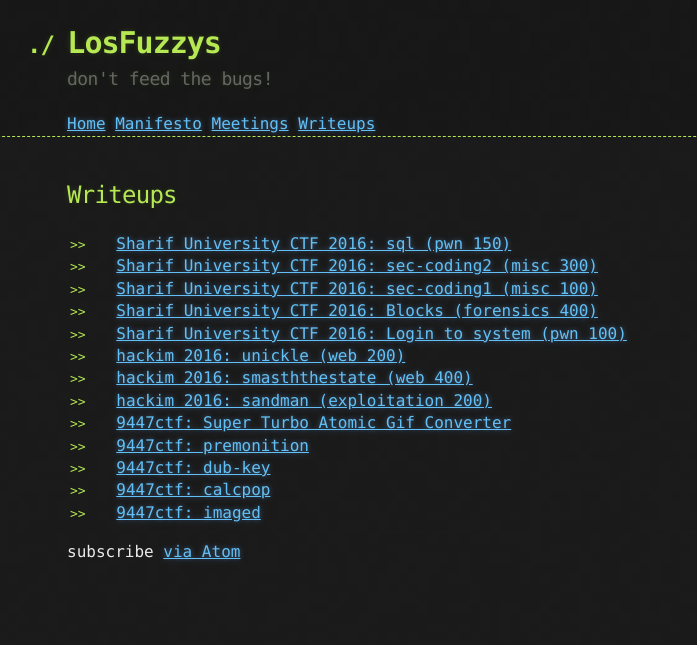
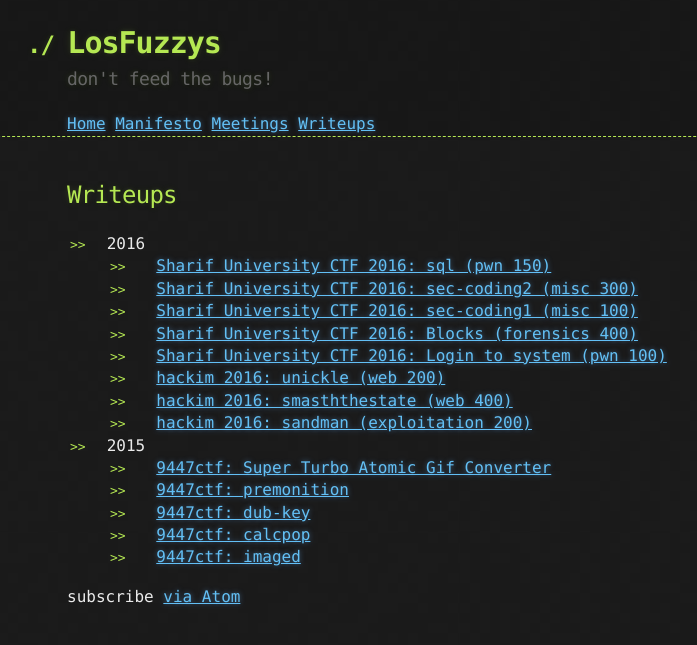
Before and after one commit to mtps3/Mtps3.github.io, a Jekyll site: the page built from writeups.md, in a window 1280 px wide. Shown: the top 645 px of the page, without its empty margins (73-770 px from the left). Built offline with Jekyll 4.4.1, drawn with Linux system fonts in a browser that asks for light colours.

Commit message:
group writeups per year

```diff
--- a/writeups.md
+++ b/writeups.md
@@ -6,7 +6,28 @@
 
 <ul>
 {% for post in site.categories.writeup %}
-<li><!--{{ post.date | date: "%b %-d, %Y" }} --> <a href="{{ post.url | prepend: site.baseurl }}">{{ post.title }}</a></li>
+   {% capture this_year %}{{ post.date | date: "%Y" }}{% endcapture %}
+   {% capture next_year %}{{ post.next.date | date: "%Y" }}{% endcapture %}
+
+   {% if forloop.first %}
+<li>{{this_year}}
+   <ul>
+    {% else %}
+        {% if this_year != next_year %}
+   </ul>
+</li>
+<li>{{this_year}}
+        <ul>
+        {% endif %}
+    {% endif %}
+
+      <li><!--{{ post.date | date: "%b %-d, %Y" }} --> <a href="{{ post.url | prepend: site.baseurl }}">{{ post.title }}</a></li>
+
+   {% if forloop.last %}
+      </ul>
+</li>
+   {% endif %}
+
 {% endfor %}
 </ul>
 
```
